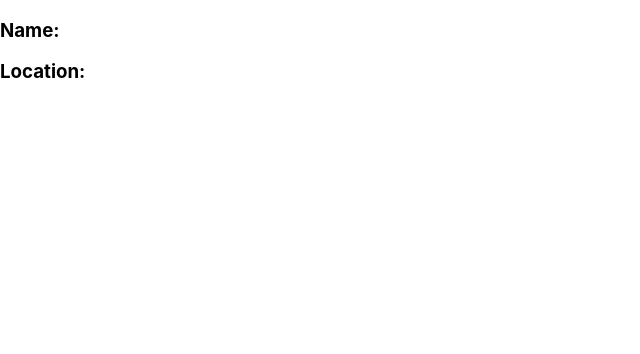
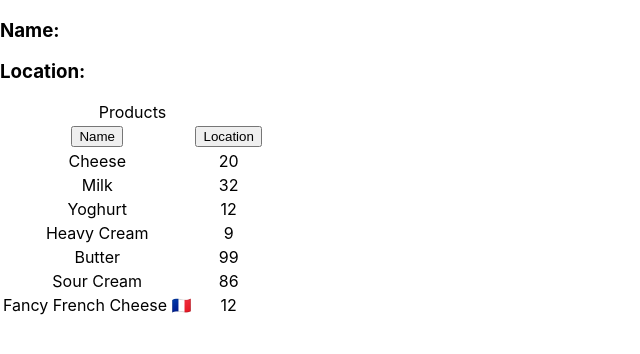
Before and after one commit to mokulling/employee-directory, a React (Create React App) app: page / in a window 1280 px wide. Shown: the top 354 px of the page, without its empty margins (0-640 px from the left). Built offline with nearby package versions, Linux system fonts and the light colour scheme; no server answers.

Commit message:
Set up table

```diff
--- a/package.json
+++ b/package.json
@@ -8,6 +8,8 @@
     "@testing-library/user-event": "^12.8.3",
     "axios": "^0.21.1",
     "react": "^17.0.2",
+    "react-bootstrap-table-next": "^4.0.3",
+    "react-bootstrap-table2-toolkit": "^2.1.3",
     "react-dom": "^17.0.2",
     "react-scripts": "4.0.3",
     "web-vitals": "^1.1.1"
--- a/src/components/DirectoryContainer.js
+++ b/src/components/DirectoryContainer.js
@@ -4,12 +4,16 @@
 import Col from "./Col";
 import Employee from "./Employee";
 import API from "../utils/API";
+import Table from './Table'
+
 
 class DirectoryContainer extends Component {
   state = {
     firstName: '',
     lastName: '',
-    location: ''
+    location: '',
+    columns: '',
+    data: ''
   };
 
   // When this component mounts, search for the movie "The Matrix"
@@ -25,24 +29,31 @@
         var lastName = res.data.results[0].name.last
         var location = res.data.results[0].location.country
         // console.log(firstName + ' ' + lastName + location)
-        this.setState({ firstName: firstName, lastName: lastName, location: location})
+        this.setState({ firstName: firstName, lastName: lastName, location: location })
       })
-      // .catch(err => console.log(err));
+    // .catch(err => console.log(err));
   };
 
 
+
   render() {
+
     return (
       <Container>
+
+
+
+
         <Row>
           <Col size="md-8">
-                <Employee
-                firstName={this.state.firstName}
-                lastName={this.state.lastName}
-                location={this.state.location}
 
-                />
+            <Employee
+              firstName={this.state.firstName}
+              lastName={this.state.lastName}
+              location={this.state.location}
 
+            />
+            <Table />
           </Col>
           <Col size="md-4">
           </Col>
--- /dev/null
+++ b/src/components/Table.js
@@ -0,0 +1,100 @@
+import React from 'react';
+
+// This section comes from following this tutorial: https://www.smashingmagazine.com/2020/03/sortable-tables-react/
+
+const useSortableData = (items, config = null) => {
+  const [sortConfig, setSortConfig] = React.useState(config);
+
+  const sortedItems = React.useMemo(() => {
+    let sortableItems = [...items];
+    if (sortConfig !== null) {
+      sortableItems.sort((a, b) => {
+        if (a[sortConfig.key] < b[sortConfig.key]) {
+          return sortConfig.direction === 'ascending' ? -1 : 1;
+        }
+        if (a[sortConfig.key] > b[sortConfig.key]) {
+          return sortConfig.direction === 'ascending' ? 1 : -1;
+        }
+        return 0;
+      });
+    }
+    return sortableItems;
+  }, [items, sortConfig]);
+
+  const requestSort = (key) => {
+    let direction = 'ascending';
+    if (
+      sortConfig &&
+      sortConfig.key === key &&
+      sortConfig.direction === 'ascending'
+    ) {
+      direction = 'descending';
+    }
+    setSortConfig({ key, direction });
+  };
+
+  return { items: sortedItems, requestSort, sortConfig };
+};
+
+const ProductTable = (props) => {
+  const { items, requestSort, sortConfig } = useSortableData(props.products);
+  const getClassNamesFor = (name) => {
+    if (!sortConfig) {
+      return;
+    }
+    return sortConfig.key === name ? sortConfig.direction : undefined;
+  };
+  return (
+    <table>
+      <caption>Products</caption>
+      <thead>
+        <tr>
+          <th>
+            <button
+              type="button"
+              onClick={() => requestSort('name')}
+              className={getClassNamesFor('name')}
+            >
+              Name
+            </button>
+          </th>
+          <th>
+            <button
+              type="button"
+              onClick={() => requestSort('location')}
+              className={getClassNamesFor('location')}
+            >
+              Location
+            </button>
+          </th>
+        </tr>
+      </thead>
+      <tbody>
+        {items.map((item) => (
+          <tr key={item.id}>
+            <td>{item.name}</td>
+            <td>{item.location}</td>
+          </tr>
+        ))}
+      </tbody>
+    </table>
+  );
+};
+
+export default function Table() {
+  return (
+    <div className="App">
+      <ProductTable
+        products={[
+          { id: 1, name: 'Cheese', price: 4.9, location: 20 },
+          { id: 2, name: 'Milk', price: 1.9, location: 32 },
+          { id: 3, name: 'Yoghurt', price: 2.4, location: 12 },
+          { id: 4, name: 'Heavy Cream', price: 3.9, location: 9 },
+          { id: 5, name: 'Butter', price: 0.9, location: 99 },
+          { id: 6, name: 'Sour Cream ', price: 2.9, location: 86 },
+          { id: 7, name: 'Fancy French Cheese 🇫🇷', price: 99, location: 12 },
+        ]}
+      />
+    </div>
+  );
+}
```
Also changed, not shown: 1 other file (tests, documents, lock files or other folders).
